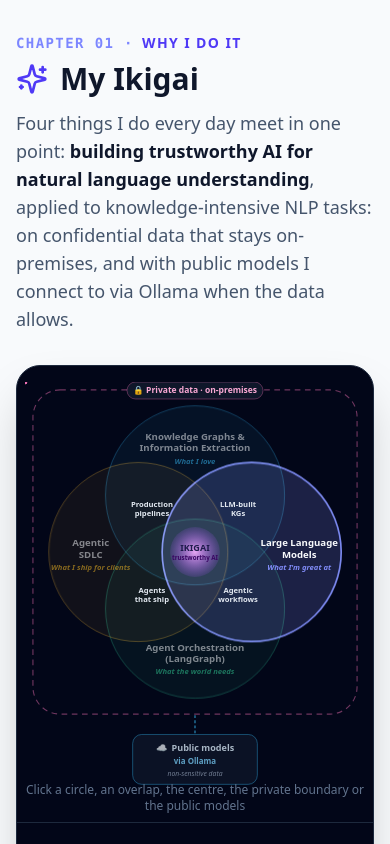
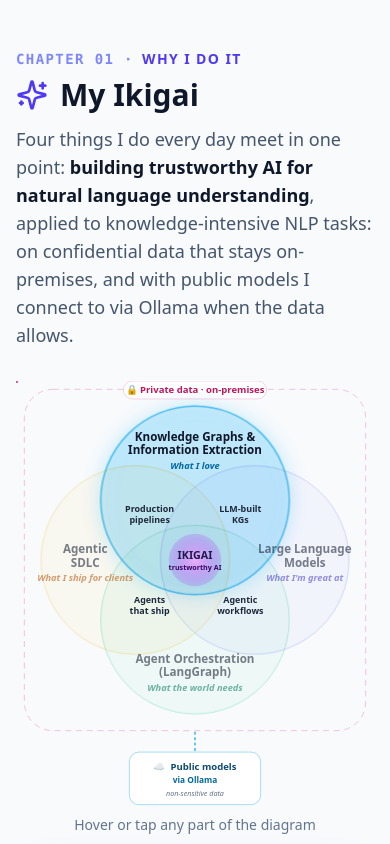
Before and after one commit to itisha2/portfolio-app-itisha, a React (Vite) app: page / in a window 390 px wide. Shown: the part 2221-3065 px from the top of the page. Built offline with nearby package versions, Linux system fonts and the light colour scheme.

Commit message:
portfolio redesigning corrections_2

```diff
--- a/src/App.jsx
+++ b/src/App.jsx
@@ -31,9 +31,9 @@ const Portfolio = () => {
   }, [heroWords.length]);
 
   const stats = [
-    { value: "10", label: "Years in industry" },
-    { value: "3", label: "Markets: India, Germany and US clients" },
-    { value: "4", label: "Accepted papers in peer-reviewed venues" }
+    { value: "10", suffix: "+", label: "Years in industry" },
+    { value: "3", suffix: "+", label: "Markets: India (onsite), Germany (onsite), US (offsite)" },
+    { value: "4", suffix: "", label: "Accepted papers in international, reputed journals and conferences" }
   ];
 
   const focusAreas = [
@@ -472,7 +472,7 @@ const Portfolio = () => {
         <div className="mt-10 grid grid-cols-2 md:grid-cols-4 gap-3 md:gap-4">
           {stats.map((stat) => (
             <div key={stat.label} className="rounded-xl border border-slate-800 bg-slate-900/60 p-3 md:p-5">
-              <div className="text-2xl md:text-4xl font-bold text-white">{stat.value}<span className="text-indigo-400">+</span></div>
+              <div className="text-2xl md:text-4xl font-bold text-white">{stat.value}<span className="text-indigo-400">{stat.suffix}</span></div>
               <div className="mt-1 text-xs md:text-sm text-slate-400">{stat.label}</div>
             </div>
           ))}
@@ -525,7 +525,7 @@ const Portfolio = () => {
   );
 
   const renderIkigai = () => (
-    <section id="ikigai" className="max-w-6xl mx-auto px-4 pt-20">
+    <section id="ikigai" className="max-w-7xl mx-auto px-4 pt-20">
       <div className="mb-8">
         <p className="text-sm font-semibold uppercase tracking-widest text-indigo-600 mb-2"><span className="font-mono mr-2 text-indigo-400">Chapter 01 ·</span>Why I do it</p>
         <h2 className="text-3xl md:text-4xl font-bold text-slate-900 mb-3 flex items-center gap-3">
@@ -851,7 +851,7 @@ const Portfolio = () => {
         {[
           ['IF 3.0', 'Semantic Web journal (Web of Science & Scopus)'],
           ['CORE A', 'ISWC, the flagship Semantic Web conference'],
-          ['4', 'peer-reviewed papers, incl. 1 accepted at ISWC 2026']
+          ['4', 'accepted papers in international, reputed journals and conferences']
         ].map(([value, label]) => (
           <div key={value} className="rounded-xl border border-slate-200 bg-white p-4">
             <div className="text-2xl font-bold text-indigo-600">{value}</div>
--- a/src/components/Ikigai.jsx
+++ b/src/components/Ikigai.jsx
@@ -7,10 +7,10 @@ const R = 158;
 const OFFSET = 100;
 
 const CIRCLES = [
-  { id: 'kg', x: CX, y: CY - OFFSET, color: '#38bdf8', label: ['Knowledge Graphs &', 'Information Extraction'], ikigai: 'What I love', lx: CX, ly: CY - OFFSET - 88 },
-  { id: 'llm', x: CX + OFFSET, y: CY, color: '#818cf8', label: ['Large Language', 'Models'], ikigai: "What I'm great at", lx: CX + OFFSET + 84, ly: CY },
-  { id: 'agents', x: CX, y: CY + OFFSET, color: '#34d399', label: ['Agent Orchestration', '(LangGraph)'], ikigai: 'What the world needs', lx: CX, ly: CY + OFFSET + 84 },
-  { id: 'sdlc', x: CX - OFFSET, y: CY, color: '#fbbf24', label: ['Agentic', 'SDLC'], ikigai: 'What I ship for clients', lx: CX - OFFSET - 84, ly: CY }
+  { id: 'kg', x: CX, y: CY - OFFSET, color: '#38bdf8', ink: '#0369a1', label: ['Knowledge Graphs &', 'Information Extraction'], ikigai: 'What I love', lx: CX, ly: CY - OFFSET - 88 },
+  { id: 'llm', x: CX + OFFSET, y: CY, color: '#818cf8', ink: '#4338ca', label: ['Large Language', 'Models'], ikigai: "What I'm great at", lx: CX + OFFSET + 84, ly: CY },
+  { id: 'agents', x: CX, y: CY + OFFSET, color: '#34d399', ink: '#047857', label: ['Agent Orchestration', '(LangGraph)'], ikigai: 'What the world needs', lx: CX, ly: CY + OFFSET + 84 },
+  { id: 'sdlc', x: CX - OFFSET, y: CY, color: '#fbbf24', ink: '#b45309', label: ['Agentic', 'SDLC'], ikigai: 'What I ship for clients', lx: CX - OFFSET - 84, ly: CY }
 ];
 
 const OVERLAPS = [
@@ -100,7 +100,8 @@ const DETAILS = {
   }
 };
 
-const TOUR = ['kg', 'llm', 'agents', 'sdlc', 'kg-llm', 'llm-agents', 'agents-sdlc', 'sdlc-kg', 'privacy', 'public', 'center'];
+
+const TOUR = ['center', 'kg', 'llm', 'agents', 'sdlc', 'kg-llm', 'llm-agents', 'agents-sdlc', 'sdlc-kg', 'privacy', 'public'];
 
 const useNarrow = () => {
   const query = '(max-width: 640px)';
@@ -118,66 +119,78 @@ const useNarrow = () => {
 const Ikigai = () => {
   const narrow = useNarrow();
   const [active, setActive] = useState('center');
+  const [hover, setHover] = useState(null);
   const [touring, setTouring] = useState(() => typeof window !== 'undefined' && !window.matchMedia?.('(prefers-reduced-motion: reduce)').matches);
 
+  // Gentle guided tour; any click hands control to the visitor.
   useEffect(() => {
-    if (!touring) return;
-    const id = setInterval(() => setActive((a) => TOUR[(TOUR.indexOf(a) + 1) % TOUR.length]), 3200);
+    if (!touring || hover) return;
+    const id = setInterval(() => setActive((a) => TOUR[(TOUR.indexOf(a) + 1) % TOUR.length]), 3500);
     return () => clearInterval(id);
-  }, [touring]);
+  }, [touring, hover]);
 
-  const pick = (id) => {
-    setActive(id);
-    setTouring(false);
-  };
+  const pick = (id) => { setActive(id); setTouring(false); };
+  const hoverProps = (id) => ({ onMouseEnter: () => setHover(id), onMouseLeave: () => setHover(null) });
 
-  const involved = (circleId) => active === circleId || ['center', 'privacy', 'public'].includes(active) || active.split('-').includes(circleId);
-  const detail = DETAILS[active];
+  const shown = hover || active;
+  const involved = (circleId) => shown === circleId || ['center', 'privacy', 'public'].includes(shown) || shown.split('-').includes(circleId);
+  const detail = DETAILS[shown];
 
   return (
-    <div className="rounded-3xl border border-slate-800 bg-slate-950 text-white shadow-2xl overflow-hidden">
-      <div>
-        <div className="relative px-2 pt-4 pb-2 sm:p-6 max-w-4xl mx-auto">
-          <svg viewBox={narrow ? '0 0 600 720' : '0 0 800 600'} className="w-full h-auto select-none" role="img" aria-label="Ikigai diagram: knowledge graphs, LLMs, agent orchestration and agentic SDLC meeting inside an on-premises boundary for private data, connected to public models via Ollama">
+    <div className="grid lg:grid-cols-[1.85fr_1fr] gap-6 lg:gap-6 items-center">
+      <div className="relative">
+        <div aria-hidden="true" className="pointer-events-none absolute inset-0 -z-10">
+          <div className="absolute left-[18%] top-[12%] w-[46%] h-[46%] rounded-full bg-sky-300/25 blur-3xl" />
+          <div className="absolute right-[20%] top-[30%] w-[42%] h-[42%] rounded-full bg-indigo-300/25 blur-3xl" />
+          <div className="absolute left-[30%] bottom-[8%] w-[40%] h-[40%] rounded-full bg-emerald-300/20 blur-3xl" />
+          <div className="absolute left-[5%] top-[35%] w-[30%] h-[30%] rounded-full bg-amber-200/30 blur-3xl" />
+        </div>
+        <svg
+          viewBox={narrow ? '0 0 600 720' : '0 0 800 600'}
+          className="w-full h-auto select-none mx-auto"
+          style={{ maxHeight: 'calc(100vh - 90px)' }}
+          role="img"
+          aria-label="Ikigai diagram: knowledge graphs, LLMs, agent orchestration and agentic SDLC meeting inside an on-premises boundary for private data, connected to public models via Ollama"
+        >
           <defs>
             <radialGradient id="ikigai-core" cx="50%" cy="50%" r="50%">
               <stop offset="0%" stopColor="#f0abfc" stopOpacity="0.95" />
-                <stop offset="100%" stopColor="#a855f7" stopOpacity="0.15" />
+              <stop offset="100%" stopColor="#a855f7" stopOpacity="0.25" />
             </radialGradient>
           </defs>
 
-            {/* Privacy boundary */}
-            <g onClick={() => pick('privacy')} className="cursor-pointer">
-              <rect x="14" y="14" width="572" height="572" rx="48" fill={active === 'privacy' ? 'rgba(244,114,182,0.06)' : 'transparent'} stroke="#f472b6" strokeOpacity={active === 'privacy' ? 0.9 : 0.45} strokeWidth={active === 'privacy' ? 3 : 2} strokeDasharray="10 8" className="transition-all duration-500" />
-              <rect x="180" y="0" width="240" height="30" rx="15" fill="#0f172a" stroke="#f472b6" strokeOpacity="0.6" />
-              <text x="300" y="20" textAnchor="middle" fontSize="15" fontWeight="600" fill="#f9a8d4">🔒 Private data · on-premises</text>
+          {/* Private-data boundary */}
+          <g onClick={() => pick('privacy')} {...hoverProps('privacy')} className="cursor-pointer">
+            <rect x="14" y="14" width="572" height="572" rx="48" fill={shown === 'privacy' ? 'rgba(244,114,182,0.07)' : 'transparent'} stroke="#ec4899" strokeOpacity={shown === 'privacy' ? 0.85 : 0.35} strokeWidth={shown === 'privacy' ? 2.5 : 1.5} strokeDasharray="10 8" />
+            <rect x="180" y="0" width="240" height="30" rx="15" fill="#fff" stroke="#ec4899" strokeOpacity="0.4" />
+            <text x="300" y="20" textAnchor="middle" fontSize="16" fontWeight="700" fill="#be185d">🔒 Private data · on-premises</text>
           </g>
 
-            {/* Public models via Ollama, outside the boundary */}
+          {/* Public models via Ollama */}
           {(() => {
             const box = narrow ? { x: 190, y: 622, w: 220, h: 88 } : { x: 636, y: 236, w: 156, h: 128 };
             const link = narrow ? 'M300,588 L300,620' : 'M588,300 L634,300';
-              const on = active === 'public';
+            const on = shown === 'public';
             return (
-                <g onClick={() => pick('public')} className="cursor-pointer" opacity={on || active === 'center' ? 1 : 0.75}>
-                  <path d={link} stroke="#38bdf8" strokeWidth={on ? 3 : 2} strokeDasharray="5 4" fill="none" />
+              <g onClick={() => pick('public')} {...hoverProps('public')} className="cursor-pointer">
+                <path d={link} stroke="#0ea5e9" strokeWidth="2" strokeDasharray="5 4" fill="none" />
                 {[0, 1].map((i) => (
-                    <circle key={i} r="3.5" fill="#38bdf8">
-                      <animateMotion dur="2.4s" begin={`${i * 1.2}s`} repeatCount="indefinite" path={link} keyPoints="0;1;0" keyTimes="0;0.5;1" calcMode="linear" />
+                  <circle key={i} r="3.5" fill="#0ea5e9">
+                    <animateMotion dur="2.6s" begin={`${i * 1.3}s`} repeatCount="indefinite" path={link} keyPoints="0;1;0" keyTimes="0;0.5;1" calcMode="linear" />
                   </circle>
                 ))}
-                  <rect x={box.x} y={box.y} width={box.w} height={box.h} rx="16" fill={on ? 'rgba(56,189,248,0.14)' : '#0f172a'} stroke="#38bdf8" strokeOpacity={on ? 1 : 0.6} strokeWidth={on ? 2.5 : 1.5} className="transition-all duration-500" />
-                  <text x={box.x + box.w / 2} y={box.y + (narrow ? 30 : 40)} textAnchor="middle" fontSize="16" fontWeight="700" fill="#e0f2fe">{"☁\u00a0\u00a0Public models"}</text>
-                  <text x={box.x + box.w / 2} y={box.y + (narrow ? 52 : 66)} textAnchor="middle" fontSize="14" fontWeight="600" fill="#7dd3fc">via Ollama</text>
-                  <text x={box.x + box.w / 2} y={box.y + (narrow ? 74 : 98)} textAnchor="middle" fontSize="12" fill="#94a3b8" fontStyle="italic">non-sensitive data</text>
+                <rect x={box.x} y={box.y} width={box.w} height={box.h} rx="16" fill={on ? '#e0f2fe' : '#fff'} stroke="#0ea5e9" strokeOpacity={on ? 1 : 0.5} strokeWidth={on ? 2 : 1.2} />
+                <text x={box.x + box.w / 2} y={box.y + (narrow ? 30 : 40)} textAnchor="middle" fontSize="16" fontWeight="700" fill="#0c4a6e">{"☁\u00a0\u00a0Public models"}</text>
+                <text x={box.x + box.w / 2} y={box.y + (narrow ? 52 : 66)} textAnchor="middle" fontSize="14" fontWeight="600" fill="#0369a1">via Ollama</text>
+                <text x={box.x + box.w / 2} y={box.y + (narrow ? 74 : 98)} textAnchor="middle" fontSize="12" fill="#64748b" fontStyle="italic">non-sensitive data</text>
               </g>
             );
           })()}
 
           {/* Data staying inside the boundary */}
           {[0, 1, 2].map((i) => (
-              <circle key={i} r="4" fill="#f472b6" opacity="0.8">
-                <animateMotion dur="9s" begin={`${i * 3}s`} repeatCount="indefinite" path="M300,40 H520 Q560,40 560,80 V520 Q560,560 520,560 H80 Q40,560 40,520 V80 Q40,40 80,40 Z" />
+            <circle key={`d${i}`} r="3.5" fill="#ec4899" opacity="0.6">
+              <animateMotion dur="10s" begin={`${i * 3.3}s`} repeatCount="indefinite" path="M300,40 H520 Q560,40 560,80 V520 Q560,560 520,560 H80 Q40,560 40,520 V80 Q40,40 80,40 Z" />
             </circle>
           ))}
 
@@ -189,75 +202,69 @@ const Ikigai = () => {
               cy={c.y}
               r={R}
               fill={c.color}
-                fillOpacity={involved(c.id) ? 0.2 : 0.06}
+              fillOpacity={involved(c.id) ? 0.16 : 0.05}
               stroke={c.color}
-                strokeOpacity={involved(c.id) ? 0.95 : 0.35}
-                strokeWidth={active === c.id ? 3 : 1.5}
-                className="cursor-pointer transition-all duration-500"
-                style={{ mixBlendMode: 'screen' }}
+              strokeOpacity={involved(c.id) ? 0.9 : 0.35}
+              strokeWidth={shown === c.id ? 2.5 : 1.5}
+              className="cursor-pointer transition-all duration-300"
+              style={{ mixBlendMode: 'multiply', filter: shown === c.id ? `drop-shadow(0 0 14px ${c.color})` : 'none' }}
               onClick={() => pick(c.id)}
+              {...hoverProps(c.id)}
             />
           ))}
 
-            {/* Circle labels */}
           {CIRCLES.map((c) => (
-              <g key={`l-${c.id}`} onClick={() => pick(c.id)} className="cursor-pointer" opacity={involved(c.id) ? 1 : 0.5}>
+            <g key={`l-${c.id}`} onClick={() => pick(c.id)} {...hoverProps(c.id)} className="cursor-pointer" opacity={involved(c.id) ? 1 : 0.55}>
               {c.label.map((line, i) => (
-                  <text key={line} x={c.lx} y={c.ly + (i - (c.label.length - 1) / 2) * 20} textAnchor="middle" fontSize="17" fontWeight="700" fill="#f8fafc">{line}</text>
+                <text key={line} x={c.lx} y={c.ly + (i - (c.label.length - 1) / 2) * 22} textAnchor="middle" fontSize="19.5" fontWeight="800" fill="#0f172a">{line}</text>
               ))}
-                <text x={c.lx} y={c.ly + c.label.length * 11 + 10} textAnchor="middle" fontSize="13.5" fill={c.color} fontStyle="italic" fontWeight="600">{c.ikigai}</text>
+              <text x={c.lx} y={c.ly + c.label.length * 12 + 12} textAnchor="middle" fontSize="15.5" fill={c.ink} fontStyle="italic" fontWeight="700">{c.ikigai}</text>
             </g>
           ))}
 
-            {/* Pairwise overlaps */}
           {OVERLAPS.map((o) => (
-              <g key={o.id} onClick={() => pick(o.id)} className="cursor-pointer">
-                <circle cx={o.x} cy={o.y} r="38" fill={active === o.id ? 'rgba(255,255,255,0.12)' : 'transparent'} stroke={active === o.id ? '#fff' : 'transparent'} strokeDasharray="3 3" className="transition-all duration-300" />
+            <g key={o.id} onClick={() => pick(o.id)} {...hoverProps(o.id)} className="cursor-pointer">
+              <circle cx={o.x} cy={o.y} r="38" fill={shown === o.id ? 'rgba(15,23,42,0.06)' : 'transparent'} stroke={shown === o.id ? '#475569' : 'transparent'} strokeDasharray="3 3" />
               {o.label.map((line, i) => (
-                  <text key={line} x={o.x} y={o.y + (i - 0.5) * 16 + 5} textAnchor="middle" fontSize="13.5" fontWeight="600" fill="#e2e8f0">{line}</text>
+                <text key={line} x={o.x} y={o.y + (i - 0.5) * 18 + 5} textAnchor="middle" fontSize="15" fontWeight="700" fill="#1e293b">{line}</text>
               ))}
             </g>
           ))}
 
-            {/* Core */}
-            <g onClick={() => pick('center')} className="cursor-pointer">
-              <circle cx={CX} cy={CY} r={active === 'center' ? 50 : 44} fill="url(#ikigai-core)" className="transition-all duration-500">
-                <animate attributeName="opacity" values="0.75;1;0.75" dur="3s" repeatCount="indefinite" />
+          <g onClick={() => pick('center')} {...hoverProps('center')} className="cursor-pointer">
+            <circle cx={CX} cy={CY} r={shown === 'center' ? 50 : 44} fill="url(#ikigai-core)" className="transition-all duration-300">
+              <animate attributeName="opacity" values="0.8;1;0.8" dur="3s" repeatCount="indefinite" />
             </circle>
-              <text x={CX} y={CY - 1} textAnchor="middle" fontSize="16" fontWeight="800" fill="#1e1b4b">IKIGAI</text>
-              <text x={CX} y={CY + 15} textAnchor="middle" fontSize="11" fontWeight="600" fill="#3b0764">trustworthy AI</text>
+            <text x={CX} y={CY - 1} textAnchor="middle" fontSize="18" fontWeight="800" fill="#1e1b4b">IKIGAI</text>
+            <text x={CX} y={CY + 16} textAnchor="middle" fontSize="12" fontWeight="700" fill="#3b0764">trustworthy AI</text>
           </g>
         </svg>
-          <p className="text-center text-xs text-slate-500 -mt-2">Click a circle, an overlap, the centre, the private boundary or the public models</p>
+        <p className="text-center text-sm text-slate-500 mt-1">Hover or tap any part of the diagram</p>
       </div>
 
-        <div className="border-t border-slate-800 p-6 md:p-8 flex flex-col max-w-4xl mx-auto">
-          <div className="flex items-center justify-between mb-4">
-            <span className="text-[11px] font-semibold uppercase tracking-wider" style={{ color: detail.color }}>{detail.tag}</span>
-            <button onClick={() => setTouring((t) => !t)} className="inline-flex items-center gap-1.5 rounded-lg border border-slate-700 px-2.5 py-1 text-xs font-semibold text-slate-300 hover:bg-slate-800" aria-label={touring ? 'Pause tour' : 'Play tour'}>
-              {touring ? <Pause className="w-3.5 h-3.5" /> : <Play className="w-3.5 h-3.5" />} {touring ? 'Pause tour' : 'Play tour'}
+      <div className="rounded-3xl border border-white/80 bg-white/60 backdrop-blur-md shadow-[0_8px_40px_-12px_rgba(79,70,229,0.25)] p-6 md:p-7 h-[40rem] sm:h-[33rem] lg:h-[39rem] overflow-hidden flex flex-col">
+        <div className="flex items-center justify-between gap-3 mb-2">
+          <p className="text-xs font-bold uppercase tracking-wider" style={{ color: detail.color === '#fbbf24' ? '#b45309' : detail.color }}>{detail.tag}</p>
+          <button onClick={() => setTouring((t) => !t)} className="inline-flex items-center gap-1.5 rounded-full border border-slate-200 bg-white px-2.5 py-1 text-[11px] font-semibold text-slate-600 hover:border-indigo-300 hover:text-indigo-700" aria-label={touring ? 'Pause the tour' : 'Play the tour'}>
+            {touring ? <Pause className="w-3 h-3" /> : <Play className="w-3 h-3" />} {touring ? 'Pause tour' : 'Play tour'}
           </button>
         </div>
-          <div key={active} className="animate-in fade-in slide-in-from-bottom-2 duration-500">
-            <h3 className="text-2xl font-bold mb-3 flex items-center gap-2">
-              {active === 'center' && <Sparkles className="w-6 h-6 text-fuchsia-300" />}
-              {active === 'privacy' && <Lock className="w-6 h-6 text-pink-300" />}
-              {active === 'public' && <Cloud className="w-6 h-6 text-sky-300" />}
-              {detail.title}
-            </h3>
-            <p className="text-slate-300 leading-relaxed mb-5">{detail.text}</p>
-            <ul className="grid sm:grid-cols-2 gap-x-6 gap-y-2">
+        <div key={shown} className="animate-in fade-in slide-in-from-bottom-1 duration-300">
+          <div className="flex items-center gap-3 mb-3">
+            <span className="w-11 h-11 flex-shrink-0 rounded-2xl flex items-center justify-center text-white shadow-sm" style={{ background: `linear-gradient(135deg, ${detail.color}, #6366f1)` }}>
+              {shown === 'privacy' ? <Lock className="w-5 h-5" /> : shown === 'public' ? <Cloud className="w-5 h-5" /> : <Sparkles className="w-5 h-5" />}
+            </span>
+            <h3 className="text-2xl md:text-[1.7rem] font-bold leading-tight text-slate-900">{detail.title}</h3>
+          </div>
+          <p className="text-base md:text-lg text-slate-700 leading-relaxed mb-4">{detail.text}</p>
+          <ul className="space-y-2">
             {detail.points.map((point) => (
-                <li key={point} className="flex items-start gap-2 text-sm text-slate-200">
-                  <span className="mt-1.5 w-1.5 h-1.5 rounded-full flex-shrink-0" style={{ background: detail.color }} />
+              <li key={point} className="flex items-start gap-2.5 text-[15px] md:text-base text-slate-700">
+                <span className="mt-2 w-2 h-2 rounded-full flex-shrink-0" style={{ background: detail.color }} />
                 {point}
               </li>
             ))}
           </ul>
-          </div>
-          <div className="mt-auto pt-6 flex items-center gap-2 text-xs text-slate-500">
-            <Lock className="w-4 h-4 flex-shrink-0" /> Private data stays on self-hosted, open-weights models; public models are reached via Ollama when the data allows.
-          </div>
         </div>
       </div>
     </div>
--- a/src/data/portfolioGraph.js
+++ b/src/data/portfolioGraph.js
@@ -128,7 +128,7 @@ export const EDGES = [
   ...['upagu', 'krishi'].map((o) => t('me', 'created', o)),
   ...['c-neo4j', 'c-dl', 'c-nlptf', 'c-ml'].map((o) => t('me', 'holds', o)),
 
-  t('dlr', 'inDomain', 'aerospace'), t('dlr', 'inDomain', 'manufacturing'), t('dlr', 'inDomain', 'materials'),
+  t('dlr', 'inDomain', 'aerospace'), t('dlr', 'inDomain', 'manufacturing'), t('dlr', 'inDomain', 'materials'), t('dlr', 'inDomain', 'healthcare'),
   t('fsti', 'inDomain', 'manufacturing'), t('minemake', 'inDomain', 'manufacturing'),
   t('instant', 'inDomain', 'safety'), t('factorlab', 'inDomain', 'safety'),
   t('optum', 'inDomain', 'healthcare'), t('cognizant', 'inDomain', 'healthcare'), t('casemine', 'inDomain', 'legaltech'),
```
Also changed, not shown: src/components/LogoBand.jsx (+4 -4 lines), src/components/PaperPeek.jsx (+28 -2 lines). Lines whose indentation alone changed are shown as unchanged.
